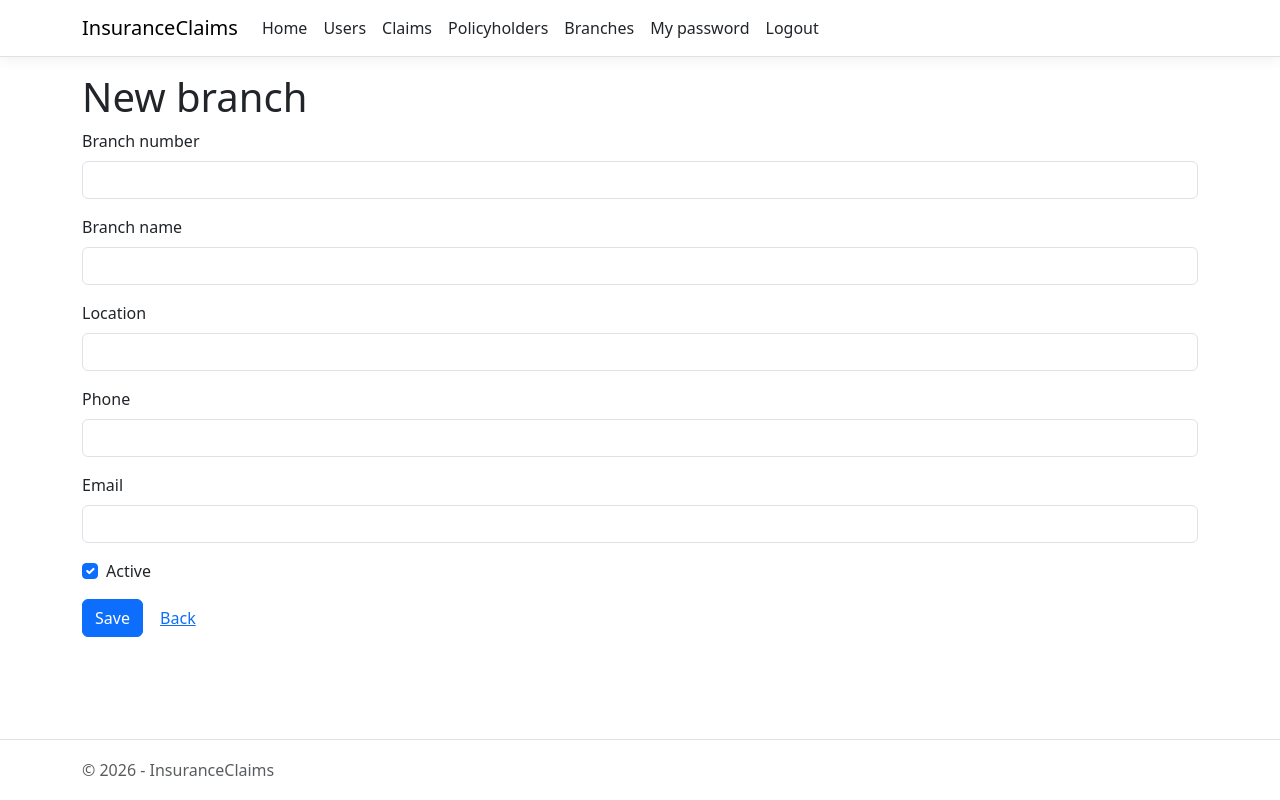
After one commit to Gengachris/.NET-GROUP-2, an ASP.NET Core app: page /Branches/Create in a window 1280 px wide. The commit adds this page. Run offline with ASP.NET Core 8, Linux system fonts and the light colour scheme; the visitor is signed in with stand-in values (Sample User, id 1); style sheets or scripts are compiled from the project's sources; some libraries are stand-ins or nearby versions.

Commit message:
Add branch management and navigation

```diff
--- /dev/null
+++ b/InsuranceClaims/Pages/Branches/Create.cshtml
@@ -0,0 +1,25 @@
+@page
+@model InsuranceClaims.Pages.Branches.CreateModel
+@{
+	ViewData["Title"] = "New branch";
+}
+
+<h1>New branch</h1>
+<form method="post">
+	<div asp-validation-summary="ModelOnly" class="text-danger"></div>
+	<div class="mb-3"><label class="form-label">Branch number</label><input asp-for="BranchNumber" class="form-control" /></div>
+	<div class="mb-3"><label class="form-label">Branch name</label><input asp-for="BranchName" class="form-control" /></div>
+	<div class="mb-3"><label class="form-label">Location</label><input asp-for="Location" class="form-control" /></div>
+	<div class="mb-3"><label class="form-label">Phone</label><input asp-for="Phone" class="form-control" /></div>
+	<div class="mb-3"><label class="form-label">Email</label><input asp-for="Email" type="email" class="form-control" /></div>
+	<div class="form-check mb-3"><input asp-for="IsActive" class="form-check-input" /><label class="form-check-label">Active</label></div>
+	<button class="btn btn-primary">Save</button>
+	<a class="btn btn-link" asp-page="Index">Back</a>
+	@if (!string.IsNullOrEmpty(Model.ErrorMessage))
+	{
+		<div class="text-danger mt-3">@Model.ErrorMessage</div>
+	}
+</form>
+@section Scripts {
+	<partial name="_ValidationScriptsPartial" />
+}
--- /dev/null
+++ b/InsuranceClaims/Pages/Branches/Create.cshtml.cs
@@ -0,0 +1,56 @@
+using System.ComponentModel.DataAnnotations;
+using Microsoft.AspNetCore.Authorization;
+using Microsoft.AspNetCore.Mvc;
+using Microsoft.AspNetCore.Mvc.RazorPages;
+using Microsoft.Data.SqlClient;
+
+namespace InsuranceClaims.Pages.Branches
+{
+    [Authorize(Roles = "Administrator")]
+    public class CreateModel : PageModel
+    {
+        private readonly IConfiguration _configuration;
+
+        public CreateModel(IConfiguration configuration)
+        {
+            _configuration = configuration;
+        }
+
+        [BindProperty, Required] public string BranchNumber { get; set; } = "";
+        [BindProperty, Required] public string BranchName { get; set; } = "";
+        [BindProperty, Required] public string Location { get; set; } = "";
+        [BindProperty, Required, RegularExpression(@"^[0-9+()\- .]{7,20}$", ErrorMessage = "Enter a valid phone number.")] public string Phone { get; set; } = "";
+        [BindProperty, Required, EmailAddress] public string Email { get; set; } = "";
+        [BindProperty] public bool IsActive { get; set; } = true;
+        public string ErrorMessage { get; set; } = "";
+
+        public IActionResult OnPost()
+        {
+            if (!ModelState.IsValid)
+                return Page();
+
+            using var conn = new SqlConnection(_configuration.GetConnectionString("InsuranceClaims"));
+            using var cmd = new SqlCommand(@"INSERT INTO Branches
+                    (branchNumber, branchName, location, phone, email, isActive)
+                    VALUES (@branchNumber, @branchName, @location, @phone, @email, @isActive)", conn);
+            cmd.Parameters.AddWithValue("@branchNumber", BranchNumber.Trim());
+            cmd.Parameters.AddWithValue("@branchName", BranchName.Trim());
+            cmd.Parameters.AddWithValue("@location", Location.Trim());
+            cmd.Parameters.AddWithValue("@phone", Phone.Trim());
+            cmd.Parameters.AddWithValue("@email", Email.Trim());
+            cmd.Parameters.AddWithValue("@isActive", IsActive);
+            conn.Open();
+            try
+            {
+                cmd.ExecuteNonQuery();
+            }
+            catch (SqlException)
+            {
+                ErrorMessage = "That branch number is already used.";
+                return Page();
+            }
+
+            return RedirectToPage("Index");
+        }
+    }
+}
--- a/InsuranceClaims/Pages/Shared/_Layout.cshtml
+++ b/InsuranceClaims/Pages/Shared/_Layout.cshtml
@@ -33,6 +33,15 @@
                             }
                             <li class="nav-item">
                                 <a class="nav-link text-dark" asp-page="/Claims/Index">Claims</a>
+                            </li>
+                            @if (User.IsInRole("Administrator") || User.IsInRole("Claims Manager"))
+                            {
+                                <li class="nav-item">
+                                    <a class="nav-link text-dark" asp-page="/PolicyHolders/Index">Policyholders</a>
+                                </li>
+                            }
+                            <li class="nav-item">
+                                <a class="nav-link text-dark" asp-page="/Branches/Index">Branches</a>
                             </li>
                             <li class="nav-item">
                                 <a class="nav-link text-dark" asp-page="/Account/Profile">My password</a>
```
Also changed, not shown: InsuranceClaims/Pages/Branches/Edit.cshtml (added, +26 -0 lines), InsuranceClaims/Pages/Branches/Edit.cshtml.cs (added, +79 -0 lines).
